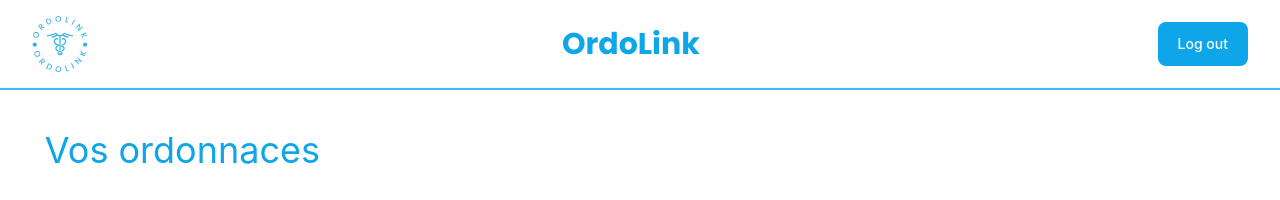
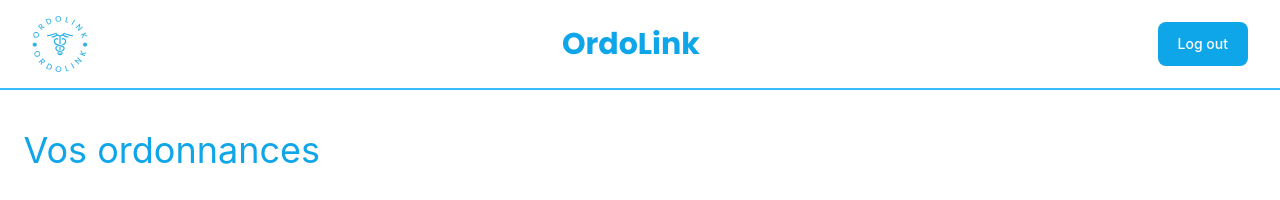
Before and after one commit to Cyb0nix/OrdoLink, a Vue app in the folder Vue/: page /OrdoLink/patient in a window 1280 px wide. Shown: the top 200 px of the page. Built offline with nearby package versions, Linux system fonts and the light colour scheme; no server answers.

Commit message:
fix typo

```diff
--- a/Vue/src/views/Patient.vue
+++ b/Vue/src/views/Patient.vue
@@ -8,7 +8,7 @@
         <HeaderUsers />
         <div class="flex flex-col items-center justify-center mt-10 -ml-96">
             <div class="grid grid-cols-2 gap-8 lg:grid-cols-2">
-                <p class="flex-grow-0 text-sky-500 mr-28 text-4xl font-inter mb-4">Vos ordonnaces</p>
+                <p class="flex-grow-0 text-sky-500 mr-28 text-4xl font-inter mb-4">Vos ordonnances</p>
                 <!-- <div class="relative flex-grow mr-20">
                     <input
                     class="w-80 rounded-lg border-2 border-sky-200 p-3 text-sm text-black"
```
